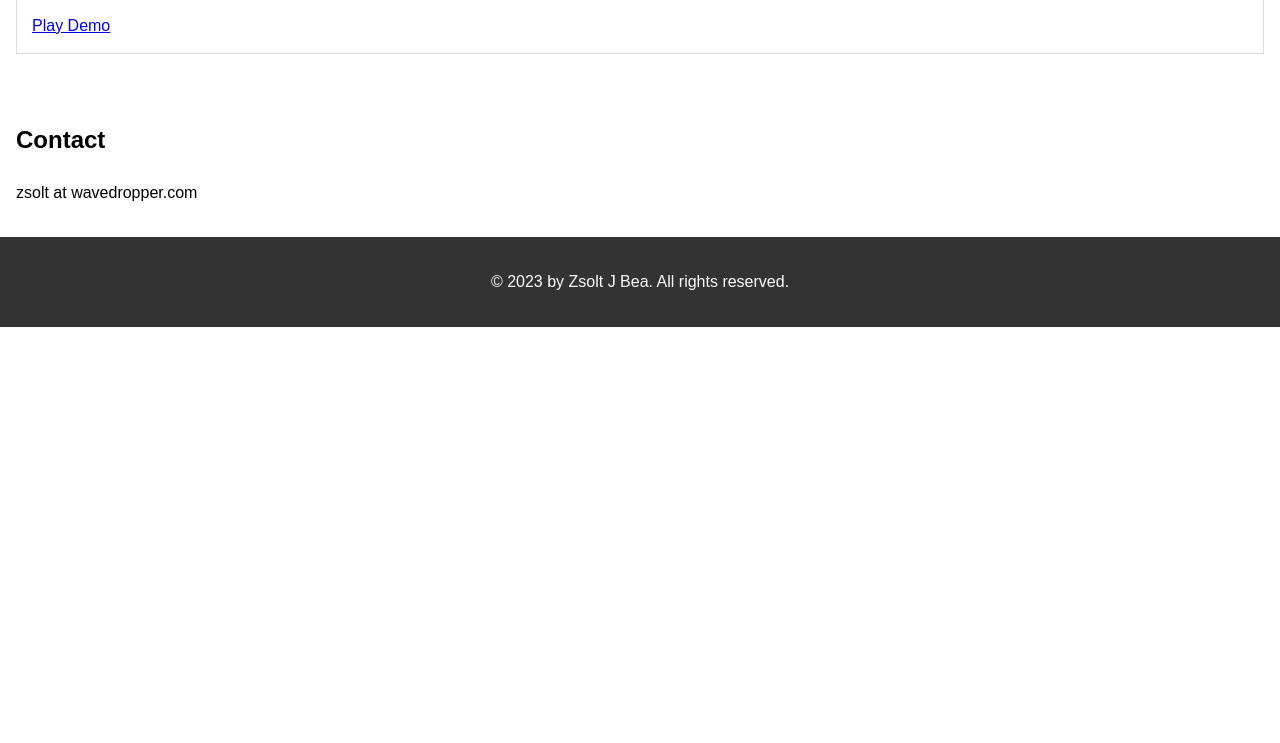
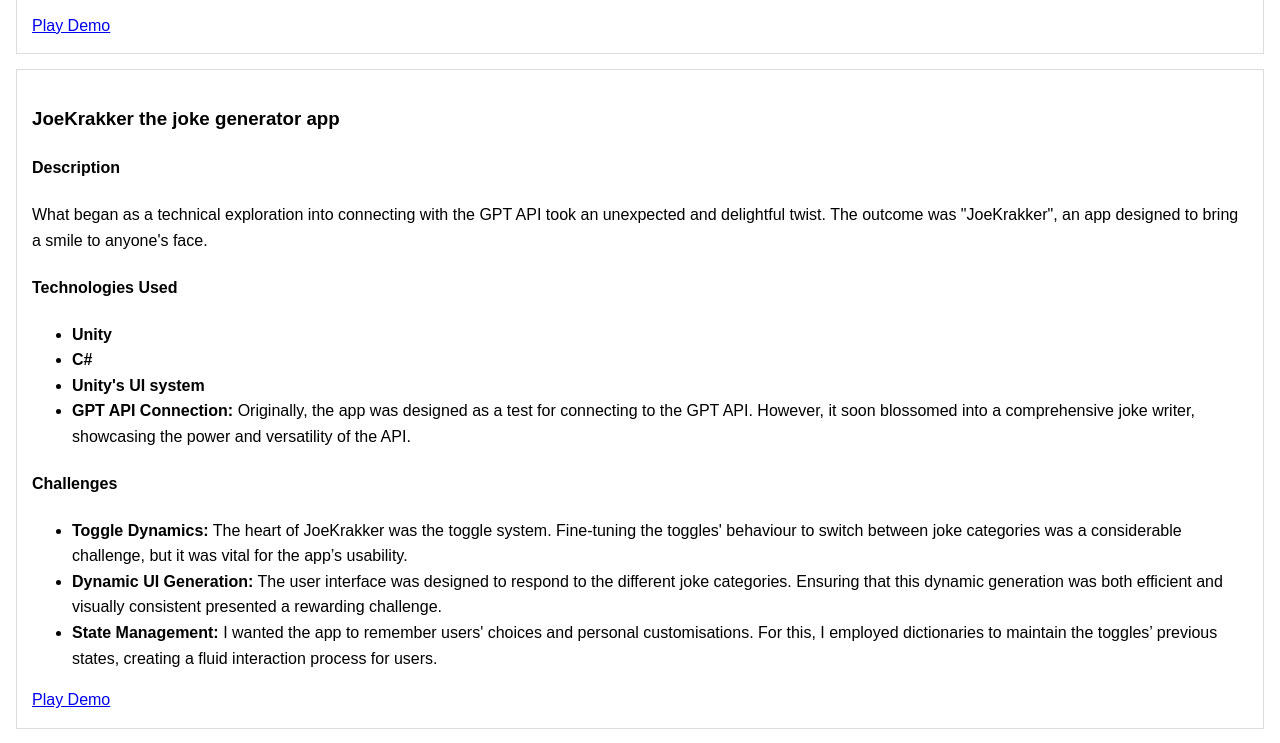
Before and after one commit to zsoltjb/portfolio, a plain HTML site: page index.html in a window 1280 px wide. Shown: the part 1877-2620 px from the top of the page. Before the commit the page ends 2204 px from the top, so only its background shows below. Drawn offline with Linux system fonts and the light colour scheme.

Commit message:
Add JoeKrakker project

```diff
--- a/index.html
+++ b/index.html
@@ -47,7 +47,7 @@
             </ul>
             <a href="link-to-game-or-demo">Play Demo</a>
         </div>
-        <!-- Add other projects similarly -->
+        <!-- Crowd Control Simulator -->
         <div class="project">
             <h3>Crowd Controller Simulator</h3>
             <h4>Description</h4>
@@ -69,6 +69,26 @@
             </ul>
             <a href="link-to-game-or-demo">Play Demo</a>
         </div>
+        <!-- Joke Generator -->
+        <div class="project">
+            <h3>JoeKrakker the joke generator app</h3>
+            <h4>Description</h4>
+            <p>What began as a technical exploration into connecting with the GPT API took an unexpected and delightful twist. The outcome was "JoeKrakker", an app designed to bring a smile to anyone's face.</p>
+            <h4>Technologies Used</h4>
+            <ul>
+                <li><strong>Unity</strong></li>
+                <li><strong>C#</strong></li>
+                <li><strong>Unity's UI system</strong></li>
+                <li><strong>GPT API Connection:</strong> Originally, the app was designed as a test for connecting to the GPT API. However, it soon blossomed into a comprehensive joke writer, showcasing the power and versatility of the API.</li>
+            </ul>
+            <h4>Challenges</h4>
+            <ul>
+                <li><strong>Toggle Dynamics:</strong> The heart of JoeKrakker was the toggle system. Fine-tuning the toggles' behaviour to switch between joke categories was a considerable challenge, but it was vital for the app’s usability.</li>
+                <li><strong>Dynamic UI Generation:</strong> The user interface was designed to respond to the different joke categories. Ensuring that this dynamic generation was both efficient and visually consistent presented a rewarding challenge.</li>
+                <li><strong>State Management:</strong> I wanted the app to remember users' choices and personal customisations. For this, I employed dictionaries to maintain the toggles’ previous states, creating a fluid interaction process for users.</li>
+            </ul>
+            <a href="link-to-game-or-demo">Play Demo</a>
+        </div>
     </section>
 
     <section id="contact">
```
